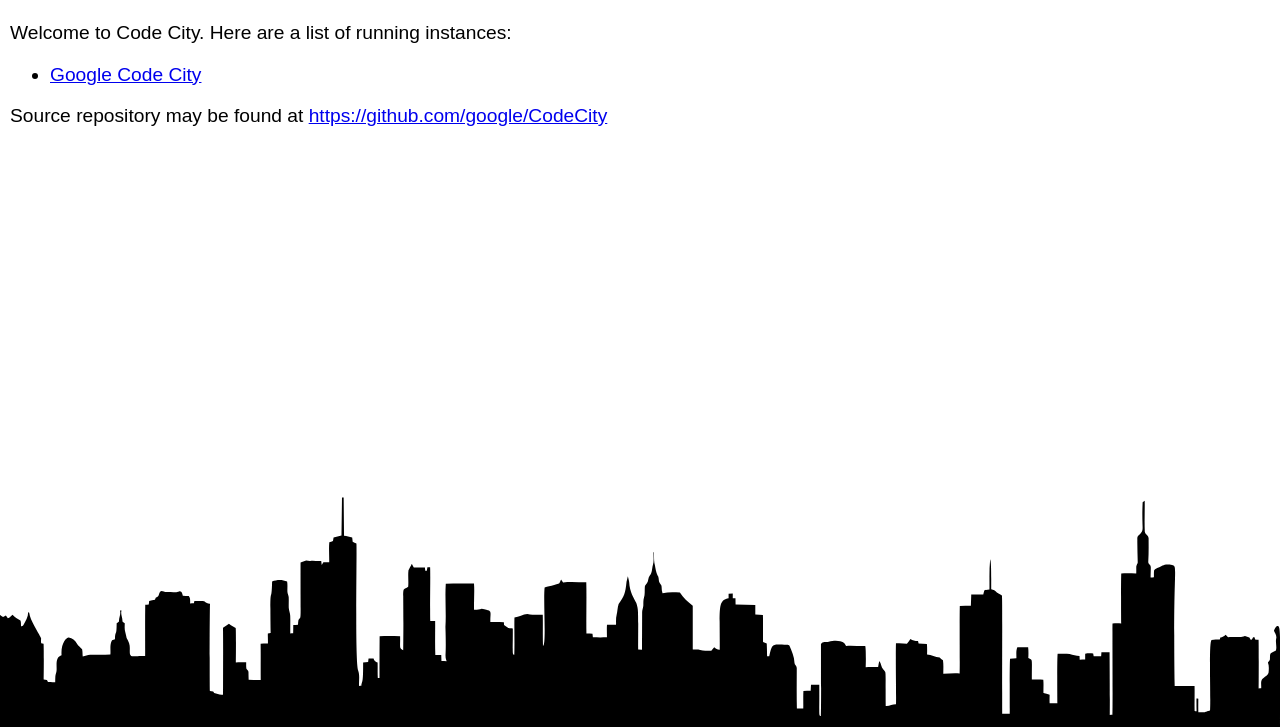
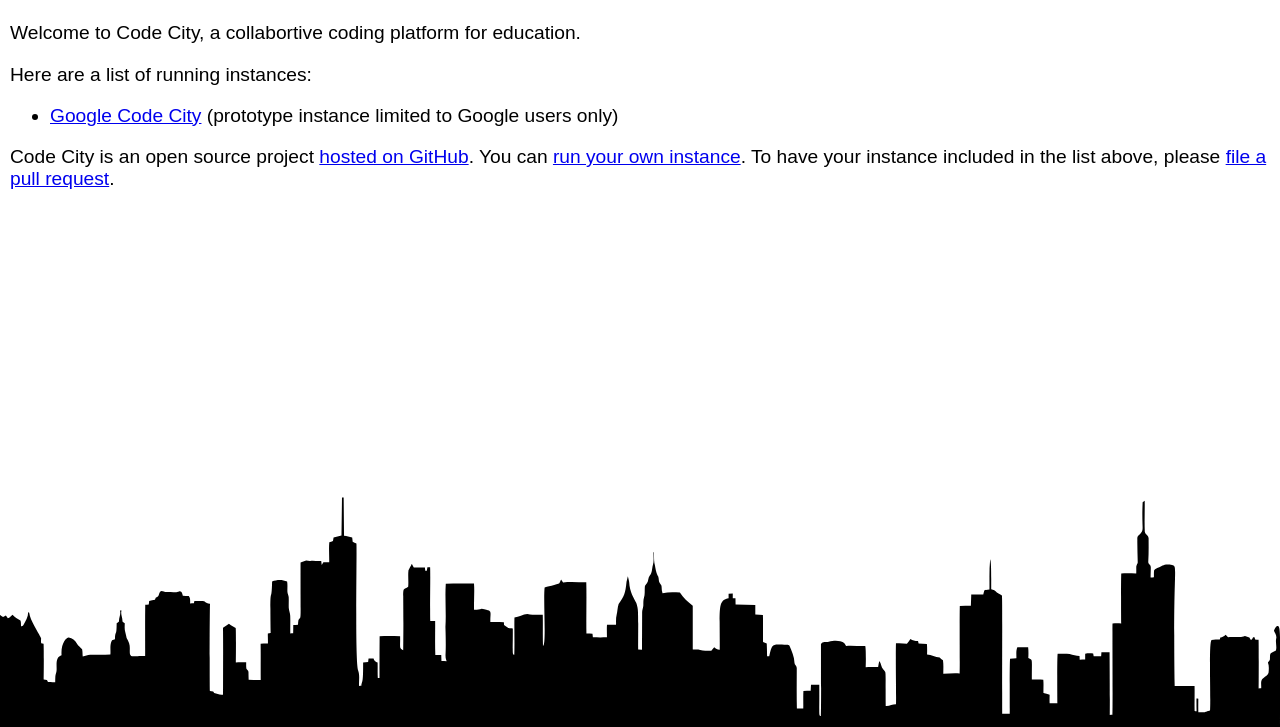
Before and after one commit to NeilFraser/CodeCityHomepage, a plain HTML site: page index.html in a window 1280 px wide. Shown: the part 73-800 px from the top of the page. Drawn offline with Linux system fonts and the light colour scheme.

Commit message:
Update homepage to note non-public nature of google.cc.w, add instructions

```diff
--- a/index.html
+++ b/index.html
@@ -27,13 +27,23 @@
 </head>
 <body>
   <h1>Code City</h1>
-  <p>Welcome to Code City.  Here are a list of running instances:</p>
+  <p>Welcome to Code City, a collabortive coding platform for
+  education.
+
+  <p>Here are a list of running instances:</p>
   <ul>
-    <li><a href="https://google.codecity.world/">Google Code City</a></li>
+    <li><a href="https://google.codecity.world/">Google Code
+	City</a> (prototype instance limited to Google users only)</li>
   </ul>
 
-  <p>Source repository may be found at <a href="https://github.com/google/CodeCity">https://github.com/google/CodeCity</a></p>
-
+  <p>Code City is an open source
+    project <a href="https://github.com/google/CodeCity">hosted on
+      GitHub</a>.  You can
+    <a href="https://github.com/google/CodeCity/blob/master/docs/setup.md">run
+      your own instance</a>.  To have your instance included in the
+    list above, please
+    <a href="https://github.com/NeilFraser/CodeCityHomepage/pulls">file
+      a pull request</a>.</p>
   <img id="footer" src="static/skyline.svg">
 </body>
 </html>
```
